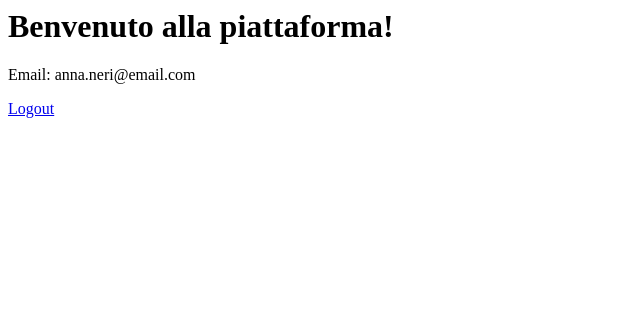
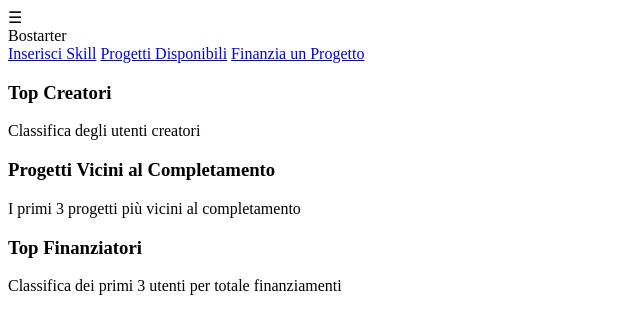
Before and after one commit to Matt3002/LabBasi, a PHP site: page /dashboard.php in a window 1280 px wide. Shown: the top 334 px of the page, without its empty margins (0-640 px from the left). Run offline with PHP 8.4, Linux system fonts and the light colour scheme; a user stored in the database is signed in.

Commit message:
inizio dashboard

```diff
--- a/dashboard.php
+++ b/dashboard.php
@@ -1,5 +1,5 @@
 <?php
-session_start();
+/*session_start();
 if (!isset($_SESSION['user_email'])) {
     header("Location: login.php");
     exit();
@@ -7,5 +7,52 @@ if (!isset($_SESSION['user_email'])) {
 
 echo "<h1>Benvenuto alla piattaforma!</h1>";
 echo "<p>Email: " . $_SESSION['user_email'] . "</p>";
-echo "<a href='logout.php'>Logout</a>";
+echo "<a href='logout.php'>Logout</a>";*/
 ?>
+
+<!DOCTYPE html>
+<html lang="it">
+<head>
+    <meta charset="UTF-8">
+    <meta name="viewport" content="width=device-width, initial-scale=1.0">
+    <title>Bostarter</title>
+    <style>
+
+    </style>
+    <script>
+        function toggleMenu() {
+            let sidebar = document.getElementById("sidebar");
+            if (sidebar.style.left === "0px") {
+                sidebar.style.left = "-250px";
+            } else {
+                sidebar.style.left = "0px";
+            }
+        }
+    </script>
+</head>
+<body>
+    <div class="menu" onclick="toggleMenu()">☰</div>
+    <header>Bostarter</header>
+    <div id="sidebar" class="sidebar">
+        <a href="#">Inserisci Skill</a>
+        <a href="#">Progetti Disponibili</a>
+        <a href="#">Finanzia un Progetto</a>
+    </div>
+    <div class="content">
+        <div class="stats">
+            <div class="stat-box">
+                <h3>Top Creatori</h3>
+                <p>Classifica degli utenti creatori</p>
+            </div>
+            <div class="stat-box">
+                <h3>Progetti Vicini al Completamento</h3>
+                <p>I primi 3 progetti più vicini al completamento</p>
+            </div>
+            <div class="stat-box">
+                <h3>Top Finanziatori</h3>
+                <p>Classifica dei primi 3 utenti per totale finanziamenti</p>
+            </div>
+        </div>
+    </div>
+</body>
+</html>
```
Also changed, not shown: dashboard.css (added, +60 -0 lines).
